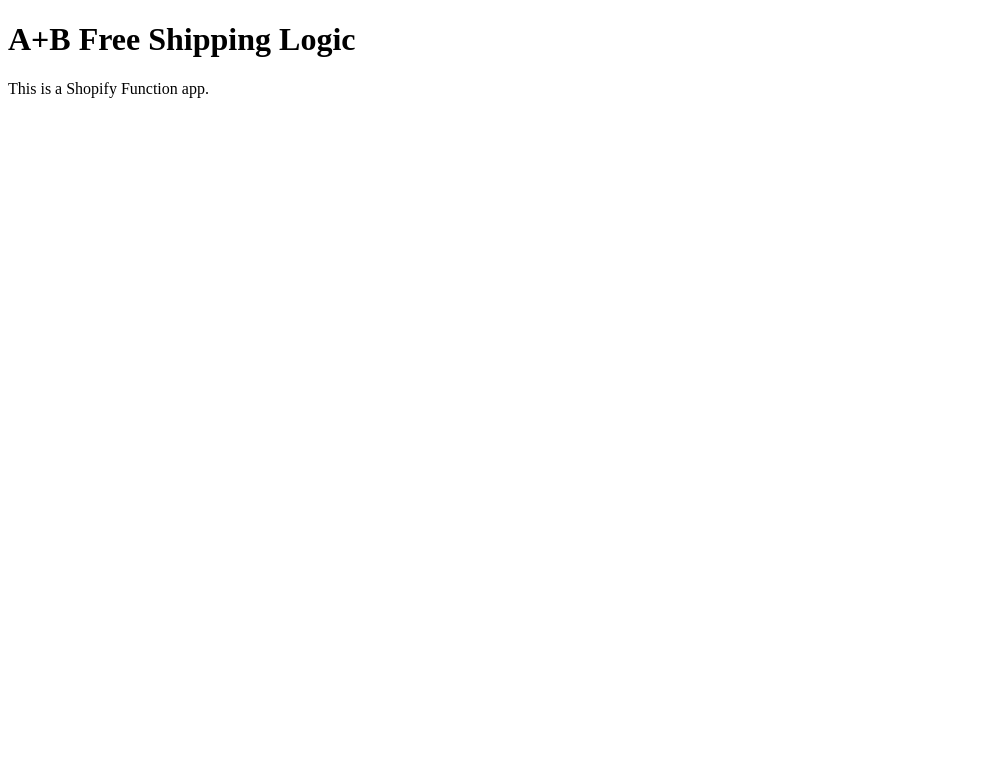
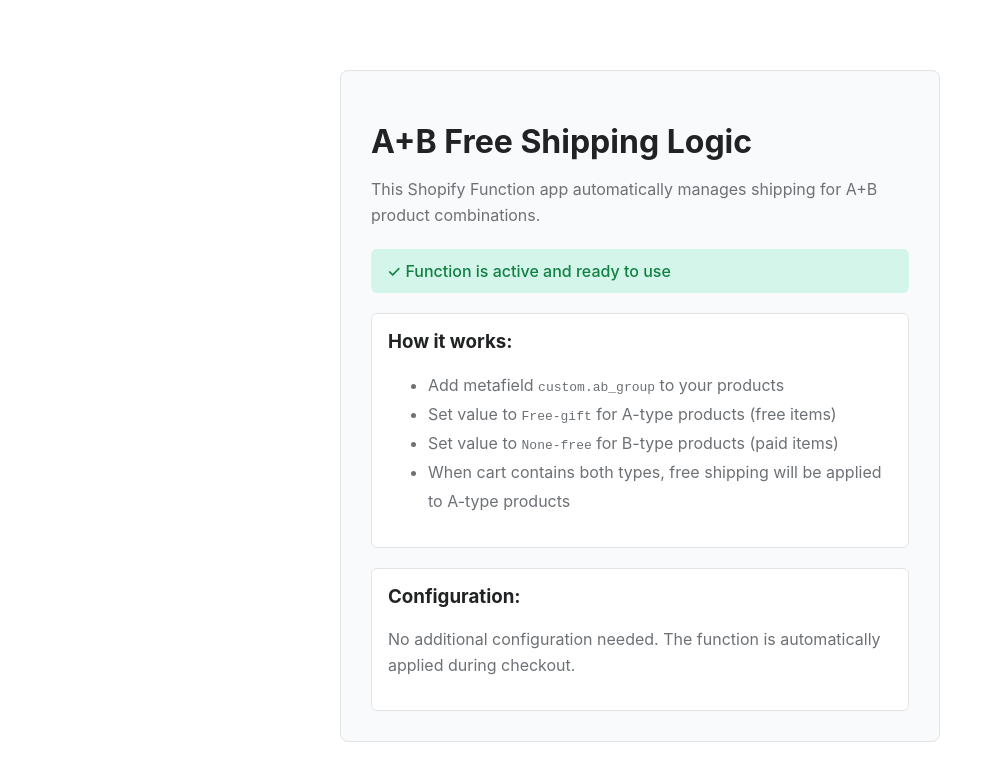
Before and after one commit to Karmaripple/a-b-shipping-app, a website: page index.html in a window 1280 px wide. Shown: the whole page, without its empty margins (0-995 px from the left). Drawn offline with Linux system fonts and the light colour scheme.

Commit message:
Update frontend with configuration info

```diff
--- a/index.html
+++ b/index.html
@@ -2,9 +2,75 @@
 <html>
 <head>
     <title>A+B Free Shipping Logic</title>
+    <style>
+        body {
+            font-family: -apple-system, BlinkMacSystemFont, 'Segoe UI', Roboto, Oxygen, Ubuntu, Cantarell, sans-serif;
+            max-width: 600px;
+            margin: 50px auto;
+            padding: 20px;
+        }
+        .container {
+            background: #f9fafb;
+            border: 1px solid #e1e3e5;
+            border-radius: 8px;
+            padding: 30px;
+        }
+        h1 {
+            color: #202223;
+            margin-bottom: 10px;
+        }
+        p {
+            color: #6d7175;
+            line-height: 1.6;
+        }
+        .status {
+            background: #d4f5e9;
+            color: #108043;
+            padding: 12px 16px;
+            border-radius: 6px;
+            margin-top: 20px;
+            font-weight: 500;
+        }
+        .info {
+            background: #fff;
+            border: 1px solid #e1e3e5;
+            border-radius: 6px;
+            padding: 16px;
+            margin-top: 20px;
+        }
+        .info h3 {
+            margin-top: 0;
+            color: #202223;
+        }
+        .info ul {
+            color: #6d7175;
+            line-height: 1.8;
+        }
+    </style>
 </head>
 <body>
-    <h1>A+B Free Shipping Logic</h1>
-    <p>This is a Shopify Function app.</p>
+    <div class="container">
+        <h1>A+B Free Shipping Logic</h1>
+        <p>This Shopify Function app automatically manages shipping for A+B product combinations.</p>
+
+        <div class="status">
+            ✓ Function is active and ready to use
+        </div>
+
+        <div class="info">
+            <h3>How it works:</h3>
+            <ul>
+                <li>Add metafield <code>custom.ab_group</code> to your products</li>
+                <li>Set value to <code>Free-gift</code> for A-type products (free items)</li>
+                <li>Set value to <code>None-free</code> for B-type products (paid items)</li>
+                <li>When cart contains both types, free shipping will be applied to A-type products</li>
+            </ul>
+        </div>
+
+        <div class="info">
+            <h3>Configuration:</h3>
+            <p>No additional configuration needed. The function is automatically applied during checkout.</p>
+        </div>
+    </div>
 </body>
 </html>
```
